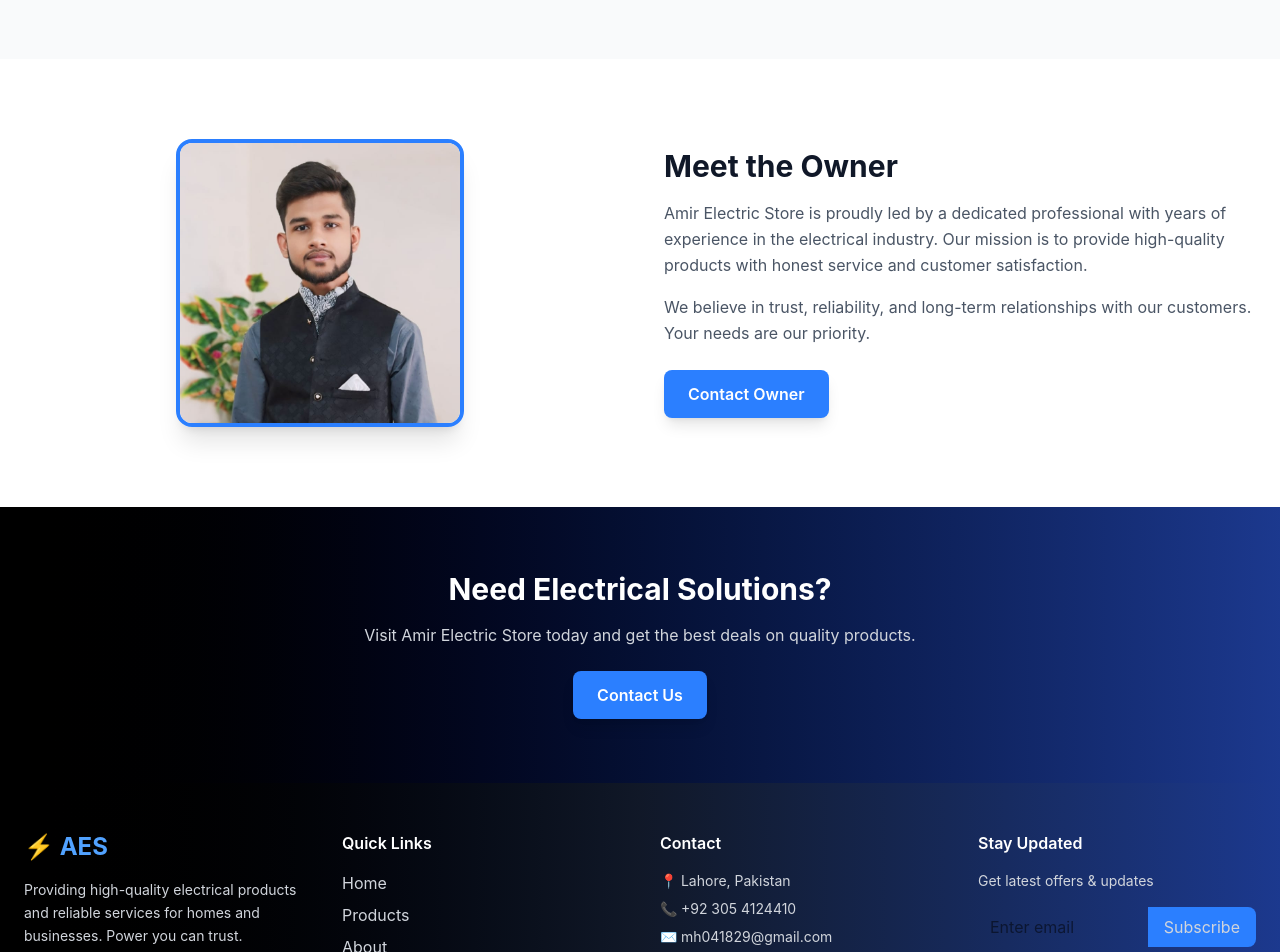
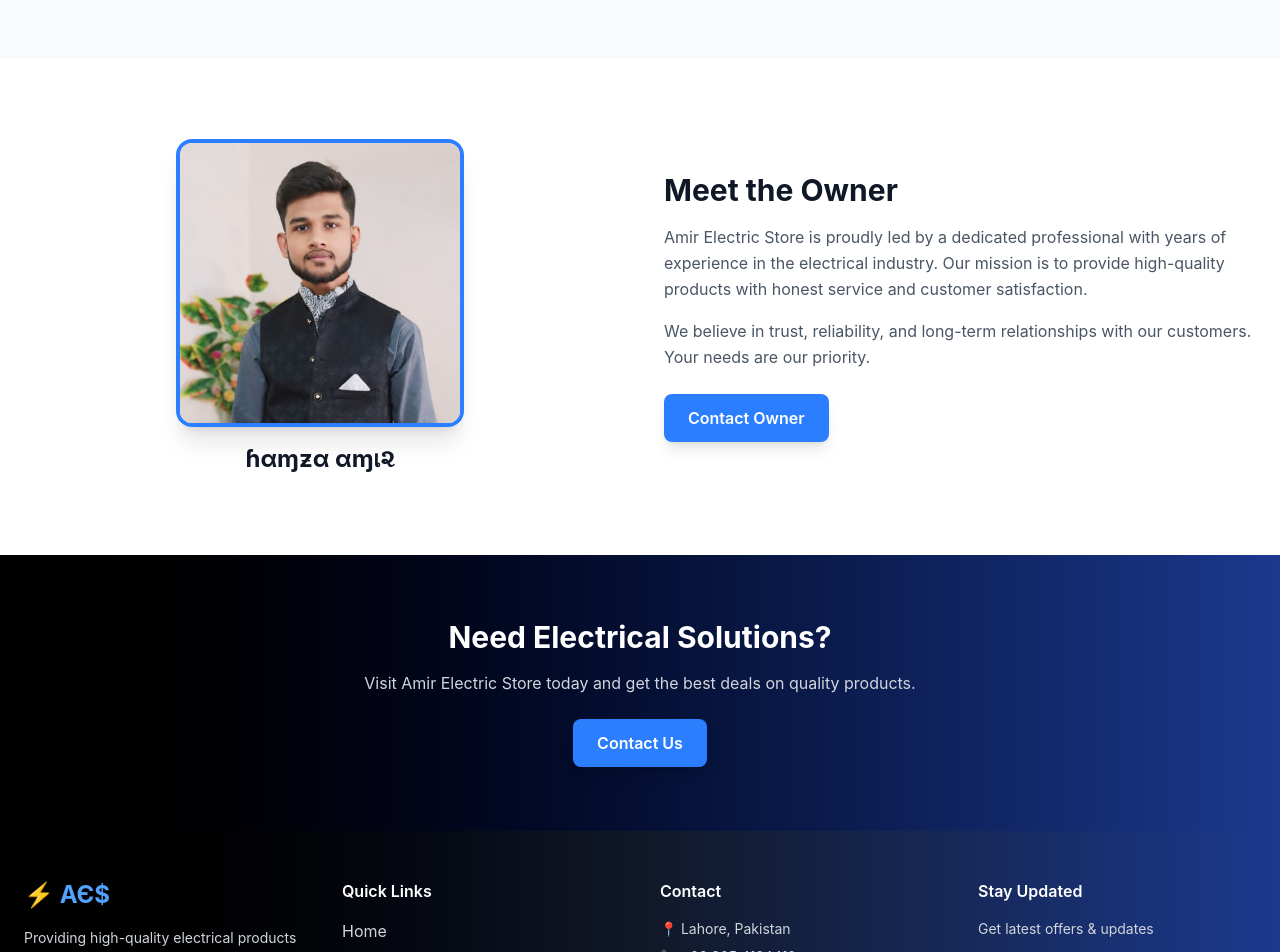
Before and after one commit to HamzaAmir1470/Amir-Electric-Store, a React (Vite) app in the folder FrontEnd/: page / in a window 1280 px wide. Shown: the part 840-1792 px from the top of the page. Built offline with nearby package versions, Linux system fonts and the light colour scheme.

Commit message:
Adding some Link Tags

```diff
--- a/FrontEnd/src/components/Footer.jsx
+++ b/FrontEnd/src/components/Footer.jsx
@@ -9,7 +9,7 @@
                 {/* Brand */}
                 <div>
                     <h2 className="text-2xl font-bold text-white mb-4">
-                        ⚡ <span className="text-blue-400">AES</span>
+                        ⚡ <span className="text-blue-400">АЄ$</span>
                     </h2>
                     <p className="text-sm leading-relaxed">
                         Providing high-quality electrical products and reliable services
--- a/FrontEnd/src/components/Header.jsx
+++ b/FrontEnd/src/components/Header.jsx
@@ -13,7 +13,7 @@
 
                 {/* Logo */}
                 <div className="text-2xl font-extrabold tracking-wide cursor-pointer flex items-center gap-2">
-                    ⚡ <span className="text-blue-400">AES</span>
+                    ⚡ <span className="text-blue-400">АЄ$</span>
                 </div>
 
                 {/* Navigation */}
@@ -48,7 +48,9 @@
                     </Link>
 
                     <button className="px-4 py-2 rounded-lg bg-blue-500 text-white font-semibold hover:bg-blue-600 transition shadow-lg">
-                        Get Started
+                        <Link to="/signup">
+                            Get Started
+                        </Link>
                     </button>
                 </div>
             </div>
--- a/FrontEnd/src/components/Home.jsx
+++ b/FrontEnd/src/components/Home.jsx
@@ -72,12 +72,16 @@
                 <div className="max-w-7xl mx-auto px-6 grid md:grid-cols-2 gap-12 items-center">
 
                     {/* Image */}
-                    <div className="flex justify-center">
+                    <div className="flex flex-col items-center justify-center">
                         <img
                             src={owner}
                             alt="Owner"
                             className="w-72 h-72 object-cover rounded-2xl shadow-xl border-4 border-blue-500"
                         />
+
+                        <h2 className="text-2xl font-bold mt-4 text-gray-900">
+                            ɦαɱƶα αɱเ૨
+                        </h2>
                     </div>
 
                     {/* Content */}
@@ -98,9 +102,14 @@
                             with our customers. Your needs are our priority.
                         </p>
 
-                        <button className="px-6 py-3 bg-blue-500 text-white font-semibold rounded-lg hover:bg-blue-600 transition shadow-lg">
+                        <a
+                            href="https://wa.me/923054124410"
+                            target="_blank"
+                            rel="noreferrer"
+                            className="inline-block px-6 py-3 bg-blue-500 text-white font-semibold rounded-lg hover:bg-blue-600 transition shadow-lg"
+                        >
                             Contact Owner
-                        </button>
+                        </a>
                     </div>
 
                 </div>
@@ -115,7 +124,9 @@
                     Visit Amir Electric Store today and get the best deals on quality products.
                 </p>
                 <button className="px-6 py-3 bg-blue-500 text-white font-semibold rounded-lg hover:bg-blue-600 transition shadow-lg">
-                    Contact Us
+                    <Link to="/contact">
+                        Contact Us
+                    </Link>
                 </button>
             </section>
 
--- a/FrontEnd/src/components/Login.jsx
+++ b/FrontEnd/src/components/Login.jsx
@@ -9,7 +9,7 @@
 
                 {/* Title */}
                 <h2 className="text-3xl font-bold text-center mb-2">
-                    <Link to="/">⚡ Amir Electric Store</Link>
+                    <Link to="/">⚡ ̷A̷̷m̷̷i̷̷r̷ ̷E̷̷l̷̷e̷̷c̷̷t̷̷r̷̷i̷̷c̷ ̷S̷̷t̷̷o̷̷r̷̷e̷</Link>
                 </h2>
                 <p className="text-center text-gray-500 mb-6">
                     Login to your account
--- a/FrontEnd/src/components/SignUp.jsx
+++ b/FrontEnd/src/components/SignUp.jsx
@@ -10,7 +10,7 @@
                 {/* Title */}
                 <h2 className="text-3xl font-bold text-center mb-2">
                     <Link to="/">
-                    ⚡ Amir Electric Store
+                    ⚡ ̷A̷̷m̷̷i̷̷r̷ ̷E̷̷l̷̷e̷̷c̷̷t̷̷r̷̷i̷̷c̷ ̷S̷̷t̷̷o̷̷r̷̷e̷
                     </Link>
                 </h2>
                 <p className="text-center text-gray-500 mb-6">
```
